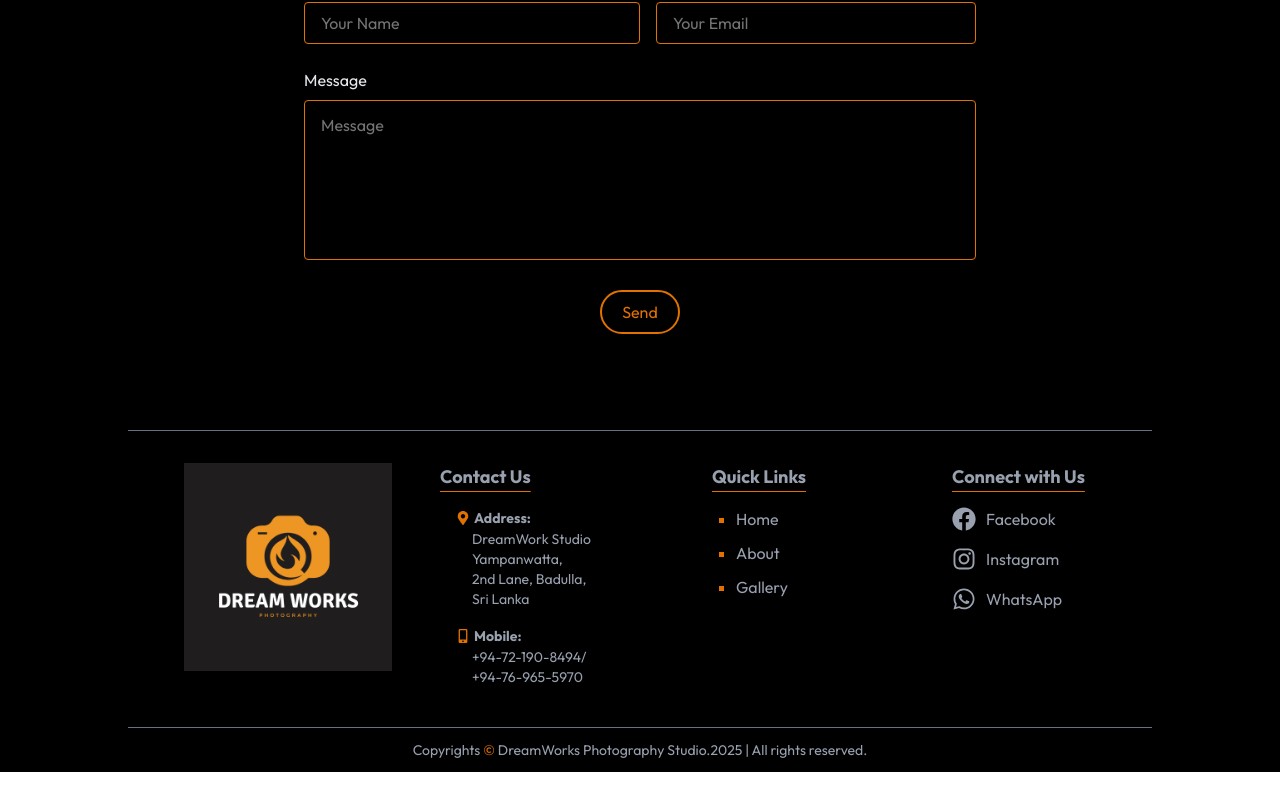
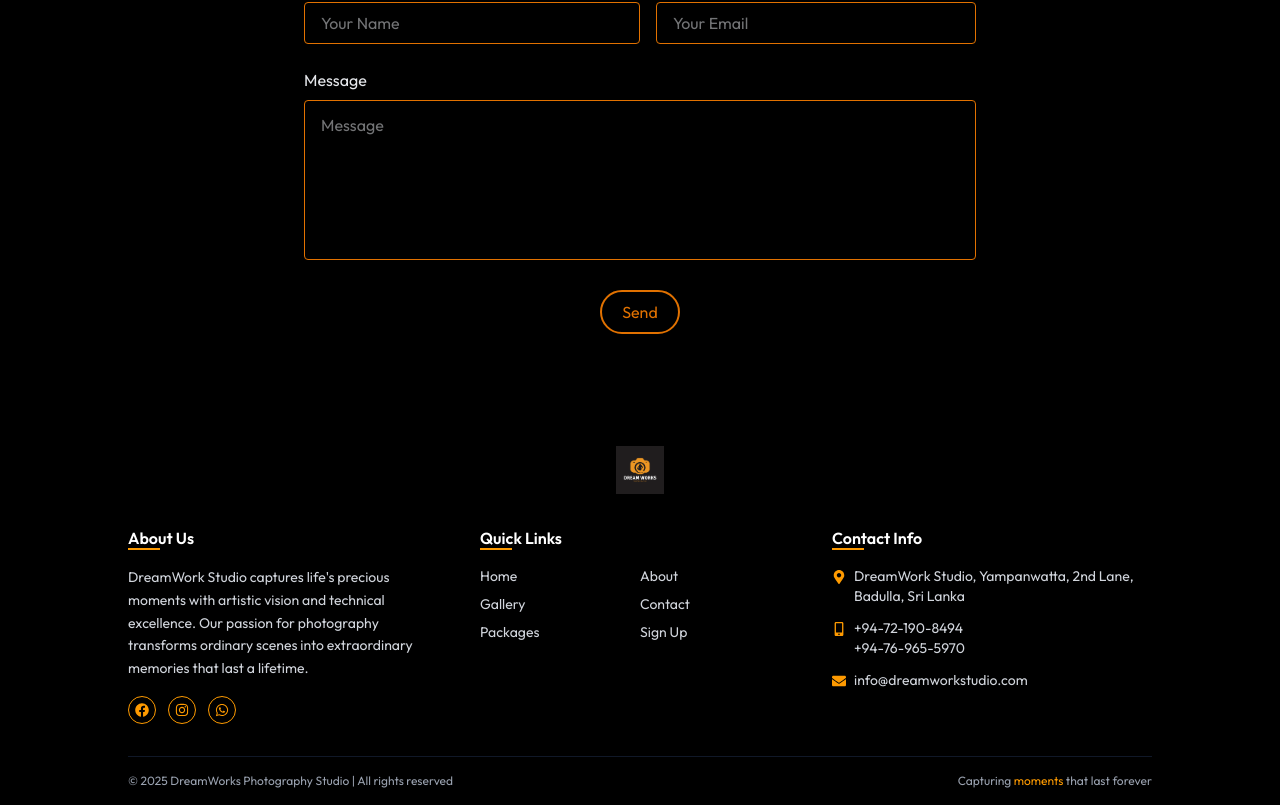
Before and after one commit to DreamWorks-Studio/DreamWorks, a React (Vite) app in the folder frontend/: page /contact in a window 1280 px wide. Shown: the part 374-1179 px from the top of the page. Before the commit the page ends 1146 px from the top, so only its background shows below. Built offline with nearby package versions, Linux system fonts and the light colour scheme; no server answers.

Commit message:
Update footer with new styles

```diff
--- a/frontend/components/Footer.jsx
+++ b/frontend/components/Footer.jsx
@@ -1,63 +1,88 @@
 import React from 'react'
-import { FaFacebook, FaInstagram, FaMapMarkerAlt, FaMobileAlt, FaWhatsapp } from 'react-icons/fa';
+import { FaFacebook, FaInstagram, FaMapMarkerAlt, FaMobileAlt, FaWhatsapp, FaEnvelope } from 'react-icons/fa';
 import { Link } from 'react-router-dom';
 
 const Footer = () => {
+  const currentYear = new Date().getFullYear();
+
   return (
-    <div className="pt-4 px-4 md:px-20 lg:px-32 bg-black w-full overflow-hidden"id="Footer">
-        <div className="max-w-7xl mx-auto border-t border-gray-500 pt-8">
-            <div className='container mx-auto flex flex-col md:flex-row justify-between items-start ml-4 md:ml-14'>
-                <div className='w-full md:w-1/4 mb-8 md:mb-0'>
-                    <img src="src/assets/web_logo.png" alt="" className='w-52'/>
+    <div className="pt-8 px-4 md:px-20 lg:px-32 bg-black w-full overflow-hidden" id="Footer">
+        <div className="max-w-7xl mx-auto">
+            {/* Footer Top Section with Logo */}
+            <div className="flex justify-center mb-8">
+                <Link to="/" className="flex items-center gap-2">
+                    <img src="src/assets/web_logo.png" alt="DreamWorks Photography" className="h-12 w-auto"/>
+                </Link>
+            </div>
+
+            {/* Main Footer Content */}
+            <div className='container mx-auto flex flex-col md:flex-row justify-between items-start gap-8'>
+                <div className='w-full md:w-1/3 mb-6 md:mb-0'>
+                    <h3 className='text-white text-base font-semibold mb-4 relative'>
+                        <span className="relative z-10">About Us</span>
+                        <span className="absolute bottom-0 left-0 w-8 h-0.5 bg-amber-500"></span>
+                    </h3>
+                    <p className="text-gray-300 pr-4 text-sm leading-relaxed">
+                        DreamWork Studio captures life's precious moments with artistic vision and
+                        technical excellence. Our passion for photography transforms ordinary scenes
+                        into extraordinary memories that last a lifetime.
+                    </p>
+                    <div className="flex items-center space-x-3 mt-4">
+                        <a href="#" className="bg-transparent text-amber-500 hover:text-white border border-amber-500 hover:bg-amber-500 p-1.5 rounded-full transition-colors duration-300">
+                            <FaFacebook className="text-sm" />
+                        </a>
+                        <a href="#" className="bg-transparent text-amber-500 hover:text-white border border-amber-500 hover:bg-amber-500 p-1.5 rounded-full transition-colors duration-300">
+                            <FaInstagram className="text-sm" />
+                        </a>
+                        <a href="#" className="bg-transparent text-amber-500 hover:text-white border border-amber-500 hover:bg-amber-500 p-1.5 rounded-full transition-colors duration-300">
+                            <FaWhatsapp className="text-sm" />
+                        </a>
+                    </div>
                 </div>
-                <div className='w-full md:w-3/4 flex flex-row justify-center'>
-                    <div className='w-full md:w-1/3 mb-8 md:mb-0'>
-                        <h3 className='text-gray-400 text-lg font-bold mb-4 underline underline-offset-8 decoration-amber-600'>Contact Us</h3>
-                        <div className='text-gray-400 text-sm ml-4'>
-                            <div className='flex items-center space-x-2.5 mt-4 text-sm'>
-                                <FaMapMarkerAlt className='mb-1 mt-1 mr-1 text-amber-600'/><strong>Address:</strong>
-                            </div>
-                            <p className='ml-4'>DreamWork Studio <br/>
-                                   Yampanwatta, <br/>2nd Lane, Badulla, <br/>
-                                   Sri Lanka
-                            </p>
-                            <div className='flex items-center space-x-2.5 mt-4 text-sm'>
-                                <FaMobileAlt className='mb-1 mt-1 mr-1 text-amber-600'/><strong>Mobile:</strong>
-                            </div>
-                                <p className='ml-4'>+94-72-190-8494/<br/>
-                                +94-76-965-5970</p>
 
+                <div className='w-full md:w-1/3 mb-6 md:mb-0'>
+                    <h3 className='text-white text-base font-semibold mb-4 relative'>
+                        <span className="relative z-10">Quick Links</span>
+                        <span className="absolute bottom-0 left-0 w-8 h-0.5 bg-amber-500"></span>
+                    </h3>
+                    <div className="grid grid-cols-2 gap-y-2 text-sm">
+                        <Link to="/" className='text-gray-300 hover:text-amber-500 transition-colors duration-200'>Home</Link>
+                        <Link to="/about" className='text-gray-300 hover:text-amber-500 transition-colors duration-200'>About</Link>
+                        <Link to="/gallery" className='text-gray-300 hover:text-amber-500 transition-colors duration-200'>Gallery</Link>
+                        <Link to="/contact" className='text-gray-300 hover:text-amber-500 transition-colors duration-200'>Contact</Link>
+                        <Link to="/packages" className='text-gray-300 hover:text-amber-500 transition-colors duration-200'>Packages</Link>
+                        <Link to="/dashboard" className='text-gray-300 hover:text-amber-500 transition-colors duration-200'>Sign Up</Link>
+                    </div>
+                </div>
+
+                <div className='w-full md:w-1/3'>
+                    <h3 className='text-white text-base font-semibold mb-4 relative'>
+                        <span className="relative z-10">Contact Info</span>
+                        <span className="absolute bottom-0 left-0 w-8 h-0.5 bg-amber-500"></span>
+                    </h3>
+                    <div className='text-gray-300 space-y-3 text-sm'>
+                        <div className='flex items-start space-x-2'>
+                            <FaMapMarkerAlt className='text-amber-500 mt-1 flex-shrink-0'/>
+                            <p>DreamWork Studio, Yampanwatta, 2nd Lane, Badulla, Sri Lanka</p>
                         </div>
-                    </div>
-                    <div className='w-full md:w-1/3 mb-8 md:mb-0 md:pl-4'>
-                        <h3 className='text-gray-400 text-lg font-bold mb-4 underline underline-offset-8 decoration-amber-600'>Quick Links</h3>
-                        <ul className='list-[square] flex flex-col gap-2.5 text-gray-400 marker:text-amber-600 ml-6'>
-                        <li><Link to="/" className='hover:text-amber-600'>Home</Link></li>
-                            <li><Link to="/about" className='hover:text-amber-600'>About</Link></li>
-                            <li><Link to="/gallery" className='hover:text-amber-600'>Gallery</Link></li>
-                        </ul>
-                    </div>
-                    <div className='w-full md:w-1/3'>
-                        <h3 className='text-gray-400 text-lg font-bold mb-4 underline underline-offset-8 decoration-amber-600'>Connect with Us</h3>
-                        <ul className='flex flex-col gap-4 mb-4 max-w-80'>
-                            <li className='flex items-center space-x-2.5'>
-                                <FaFacebook className='text-gray-400 text-2xl' />
-                                <a href="#" className='text-gray-400 hover:text-amber-600'>Facebook</a>
-                            </li>
-                            <li className='flex items-center space-x-2.5'>
-                                <FaInstagram className='text-gray-400 text-2xl' />
-                                <a href="#" className='text-gray-400 hover:text-amber-600'>Instagram</a>
-                            </li>
-                            <li className='flex items-center space-x-2.5'>
-                                <FaWhatsapp className='text-gray-400 text-2xl' />
-                                <a href="#" className='text-gray-400 hover:text-amber-600'>WhatsApp</a>
-                            </li>
-                        </ul>
+
+                        <div className='flex items-start space-x-2'>
+                            <FaMobileAlt className='text-amber-500 mt-1 flex-shrink-0'/>
+                            <p>+94-72-190-8494<br/>+94-76-965-5970</p>
+                        </div>
+
+                        <div className='flex items-start space-x-2'>
+                            <FaEnvelope className='text-amber-500 mt-1 flex-shrink-0'/>
+                            <p>info@dreamworkstudio.com</p>
+                        </div>
                     </div>
                 </div>
             </div>
-            <div className='border-t border-gray-500 py-3 mt-10 text-center text-sm text-gray-400'>
-                Copyrights <span className='text-amber-600'>© </span>DreamWorks Photography Studio.2025 | All rights reserved.
+
+            {/* Footer Bottom with Copyright */}
+            <div className='border-t border-gray-900 py-4 mt-8 text-center text-xs text-gray-400 flex flex-col md:flex-row justify-between items-center'>
+                <p>© {currentYear} DreamWorks Photography Studio | All rights reserved</p>
+                <p className="mt-1 md:mt-0">Capturing <span className="text-amber-500">moments</span> that last forever</p>
             </div>
         </div>
     </div>
```
